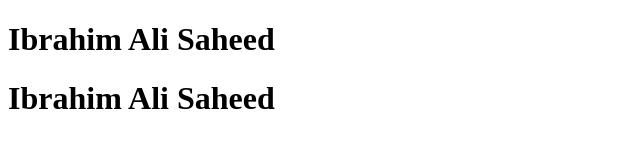
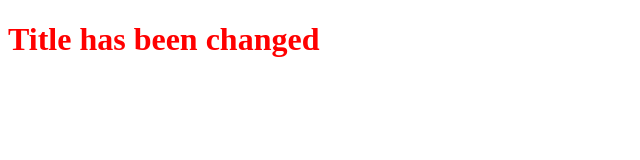
Before and after one commit to Ibbya42/JavaScript, a plain HTML site: page index.html in a window 1280 px wide. Shown: the whole page, without its empty margins (0-640 px from the left). Drawn offline with Linux system fonts and the light colour scheme.

Commit message:
21/07 Dom colour push

```diff
--- a/app.js
+++ b/app.js
@@ -290,12 +290,16 @@ let user =[
 // console.log(user);
 
 
-// First way to accessing an element
-console.log(document.querySelector('#title'))
-console.log(document.querySelector('.title'))
+// // First way to accessing an element
+// console.log(document.querySelector('#title'))
+// console.log(document.querySelector('.title'))
 
 
-// Second way to accessing an element
-// This only works if the element has an id
+// // Second way to accessing an element
+// // This only works if the element has an id
 
-console.log(document.getElementById('title'))
+// console.log(document.getElementById('title'))
+
+document.querySelector('.title').innerHTML = 'Title has been changed';
+
+document.querySelector('.title').style.color = 'red';
--- a/index.html
+++ b/index.html
@@ -9,7 +9,7 @@
     <script src="app.js" defer ></script>
 </head>
 <body>
-    <h1 id="title"> Ibrahim Ali Saheed </h1>
+    <!-- <h1 id="title"> Ibrahim Ali Saheed </h1> -->
     <h1 class="title"> Ibrahim Ali Saheed </h1>
 </body>
 </html>
```
